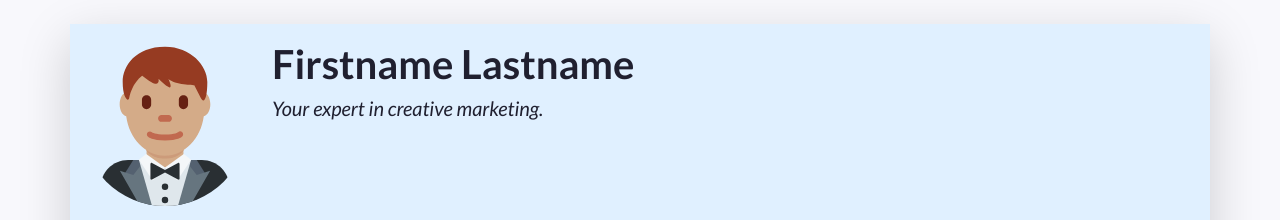
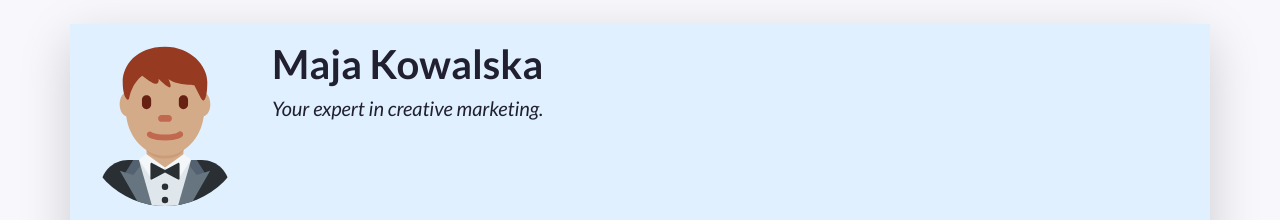
Before and after one commit to kowalskamaja/211547, a plain HTML site: page index.html in a window 1280 px wide. Shown: the top 220 px of the page. Drawn offline with nearby package versions, Linux system fonts and the light colour scheme.

Commit message:
Update index.html
Name

```diff
--- a/index.html
+++ b/index.html
@@ -54,7 +54,7 @@
           A container to wrap around your name and tagline. Full-width at small size, then columns of increasing size.
         -->
         <div class="col-12 col-sm-8 col-md-9 col-lg-10 my-3 header-content">
-          <h1 class="fw-bolder">Firstname Lastname</h1>
+          <h1 class="fw-bolder">Maja Kowalska</h1>
           <h5 class="fst-italic tagline">Your expert in creative marketing.</h5>
         </div>
       </header>
```
